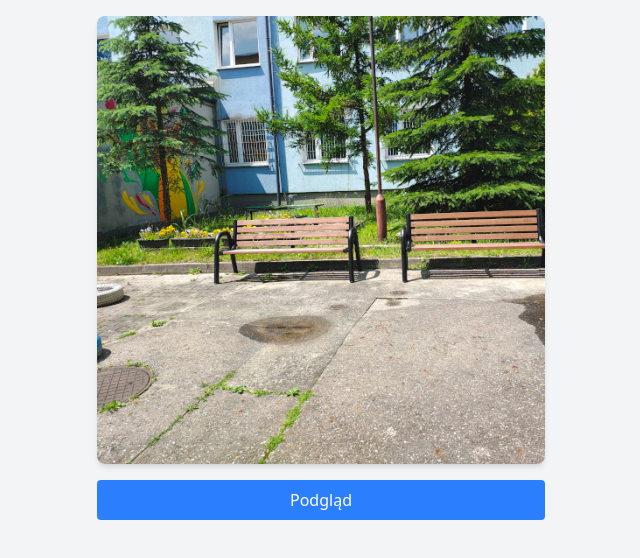
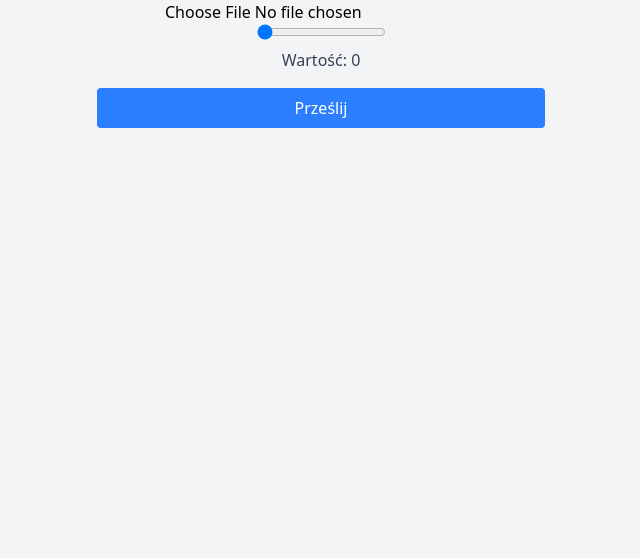
Before and after one commit to 0xNULLderef/hackathon, a React (Vite) app in the folder frontend/: page /upload in a window 1280 px wide. Shown: the top 558 px of the page, without its empty margins (319-959 px from the left). Built offline with nearby package versions, Linux system fonts and the light colour scheme.

Commit message:
Added interface for UploadPage

```diff
--- a/frontend/src/routes/Upload.tsx
+++ b/frontend/src/routes/Upload.tsx
@@ -1,24 +1,26 @@
 import { useState } from "react";
 
 const Upload = () => {
-  const [isVisible, setIsVisible] = useState(false);
+  const [value, setValue] = useState(0);
+
+  const [isSent, setIsSent] = useState(false);
 
   return (
     <div className="flex flex-col items-center min-h-screen bg-gray-100 dark:bg-gray-800 text-black dark:text-white">
-    <img
-        src="/src/asetts/IMG_20250617_121752980_HDR.jpg"
-        alt="Obraz"
-        className="w-full max-w-md rounded-lg shadow-md mt-4"
-      />
+
+    <input type="file" className=""></input>
+
+    <input type="range" min="0" max="1" step="0.1" value={value} onChange={(e) => setValue(Number(e.target.value))}></input>
+    <p className="mt-2 text-gray-700">Wartość: {value}</p>
+
 
   <button
-    onClick={() => setIsVisible(!isVisible)}
-    className="w-full max-w-md py-2 mt-4 bg-blue-500 text-white rounded hover:bg-blue-600 dark:bg-blue-700 dark:hover:bg-blue-800"
-  >
-    Podgląd
+    onClick={() => setIsSent(!isSent)}
+    className="w-full max-w-md py-2 mt-4 bg-blue-500 text-white rounded hover:bg-blue-600 dark:bg-blue-700 dark:hover:bg-blue-800">
+    Prześlij
   </button>
 
-  {isVisible && <h4></h4>}
+  {isSent && <h4></h4>}
 </div>
 
   );
```
